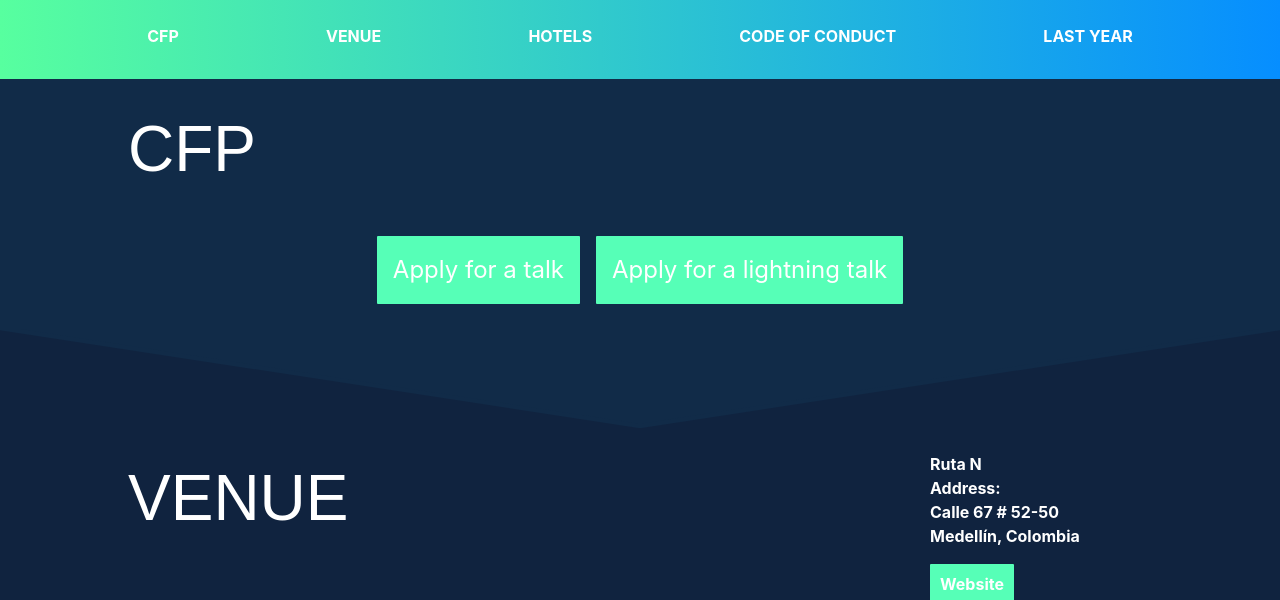
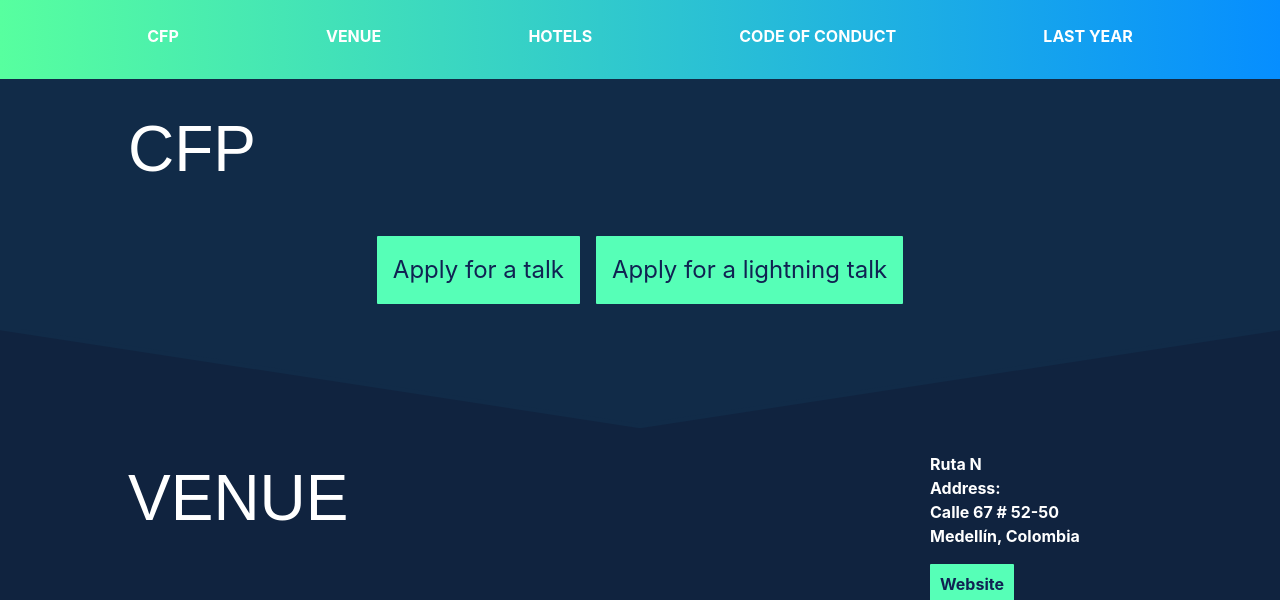
Before and after one commit to ScaleConfCo/-scaleconfco-website-2018, a Jekyll site: the page built from index.html, in a window 1280 px wide and 1400 px high, scrolled down 311 px. Shown: the top 600 px of the window. Built offline with Jekyll 4.4.1, drawn with Linux system fonts in a browser that asks for light colours; nearby versions of some CDN libraries; some web fonts are replaced; grey boxes are pictures that could not be loaded.

Commit message:
New color link buttons

```diff
--- a/css/main.css
+++ b/css/main.css
@@ -76,7 +76,7 @@ h2 {
     background-color: #56FFB7;
     padding: 10px;
     border-radius: 1px;
-
+    color: #102252;
 }
 
 #lastYear > img {
```
